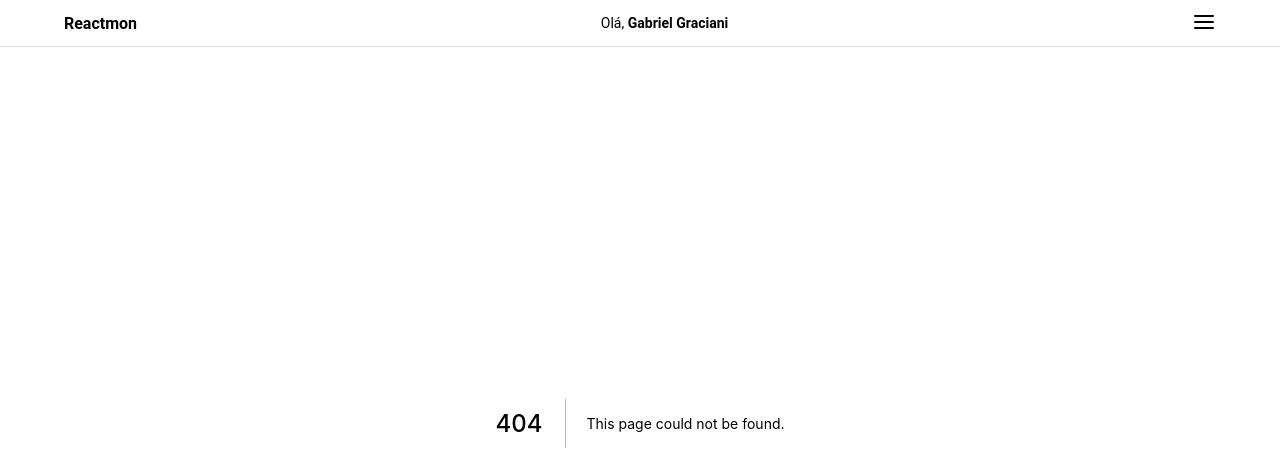
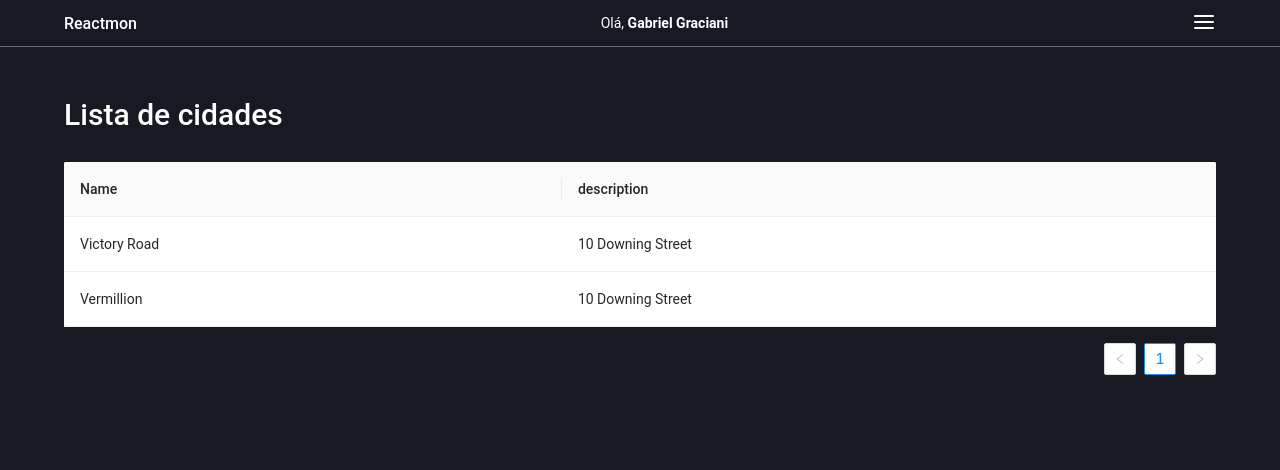
Before and after one commit to gabrielgraciani/next-reactmon, a Next.js app in the folder client/: page /admin/cities in a window 1280 px wide. Before the commit this address had no page. Shown: the top 470 px of the page. Built offline with nearby package versions, Linux system fonts and the light colour scheme.

Commit message:
using antd table inside admin and creating cities list page

```diff
--- a/client/package.json
+++ b/client/package.json
@@ -9,6 +9,7 @@
   },
   "dependencies": {
     "@hookform/resolvers": "^2.0.0",
+    "antd": "^4.15.0",
     "next": "10.0.9",
     "nprogress": "^0.2.0",
     "react": "17.0.2",
--- a/client/src/components/Drawer/Drawer.styles.ts
+++ b/client/src/components/Drawer/Drawer.styles.ts
@@ -6,6 +6,7 @@ import { Colors } from 'styles/colors';
 
 const Container = styled.div`
   position: relative;
+  z-index: 99;
 `;
 
 const DrawerContent = styled(animated.div)`
--- a/client/src/components/Drawer/Drawer.tsx
+++ b/client/src/components/Drawer/Drawer.tsx
@@ -1,6 +1,7 @@
 import { cloneElement, useRef, useEffect } from 'react';
 import { useTransition } from 'react-spring';
 
+import { useRouter } from 'next/router';
 import { DrawerProps } from './Drawer.types';
 import { Container, DrawerContent, CloseIcon } from './Drawer.styles';
 
@@ -12,6 +13,7 @@ const Drawer = ({
   onVisibleChange,
 }: DrawerProps): JSX.Element => {
   const drawerRef = useRef<HTMLDivElement>(null);
+  const { asPath } = useRouter();
 
   const handleOpenDrawer = () => {
     onVisibleChange();
@@ -35,6 +37,11 @@ const Drawer = ({
 
     return null;
   });
+
+  useEffect(() => {
+    onClose();
+    // eslint-disable-next-line react-hooks/exhaustive-deps
+  }, [asPath]);
 
   const drawerWithTransition = useTransition(visible, {
     from: { right: -260 },
--- a/client/src/pages/_app.tsx
+++ b/client/src/pages/_app.tsx
@@ -3,6 +3,7 @@ import GlobalStyles from 'styles/global';
 import NProgress from 'nprogress';
 import Router, { useRouter } from 'next/router';
 import 'nprogress/nprogress.css';
+import 'antd/dist/antd.css';
 
 import { Header } from 'components/Header';
 import { HeaderAdmin } from 'components/HeaderAdmin';
--- /dev/null
+++ b/client/src/pages/admin/cities/Cities.styles.ts
@@ -0,0 +1,14 @@
+import styled from 'styled-components';
+
+const Container = styled.div`
+  width: 100%;
+  margin: 0 auto;
+  padding: 0 5%;
+`;
+
+const Title = styled.h1`
+  font-size: 3rem;
+  margin: 5rem 0 3rem;
+`;
+
+export { Container, Title };
--- /dev/null
+++ b/client/src/pages/admin/cities/index.tsx
@@ -0,0 +1,37 @@
+import { Table } from 'antd';
+
+import { Container, Title } from './Cities.styles';
+
+export default function CitiesList(): JSX.Element {
+  const dataSource = [
+    {
+      key: '1',
+      name: 'Victory Road',
+      description: '10 Downing Street',
+    },
+    {
+      key: '2',
+      name: 'Vermillion',
+      description: '10 Downing Street',
+    },
+  ];
+
+  const columns = [
+    {
+      title: 'Name',
+      dataIndex: 'name',
+      key: 'name',
+    },
+    {
+      title: 'description',
+      dataIndex: 'description',
+      key: 'description',
+    },
+  ];
+  return (
+    <Container>
+      <Title>Lista de cidades</Title>
+      <Table columns={columns} dataSource={dataSource} />
+    </Container>
+  );
+}
--- a/client/src/styles/global.ts
+++ b/client/src/styles/global.ts
@@ -39,6 +39,7 @@ const GlobalStyles = createGlobalStyle`
 
   h1, h2, h3, h4, h5, h6 {
     margin: 0;
+    color:${Colors.white};
   }
 
   a {
```
Also changed, not shown: 1 other file (tests, documents, lock files or other folders).
